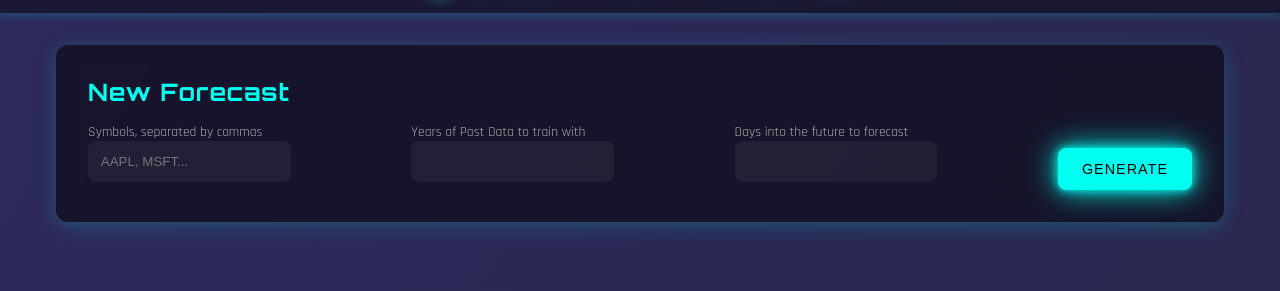
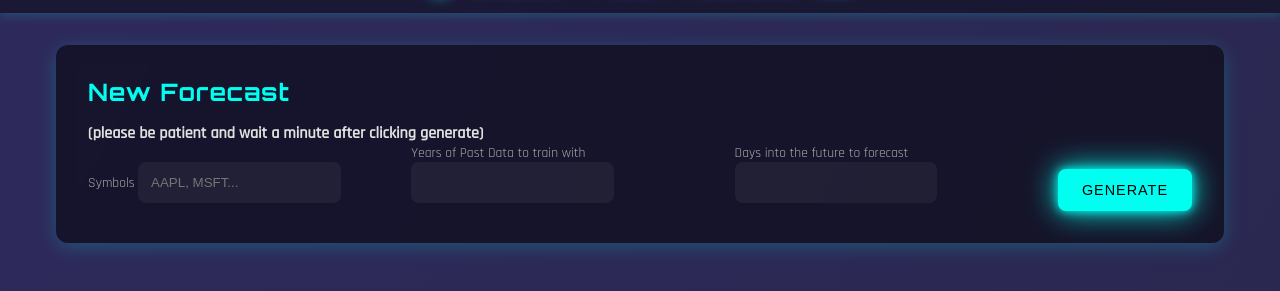
Before and after one commit to AdhamAbouaita/StockPredictor, a plain HTML site: page index_template.html in a window 1280 px wide. Shown: the part 55-346 px from the top of the page. Drawn offline with Linux system fonts and the light colour scheme.

Commit message:
updated html file.

```diff
--- a/index_template.html
+++ b/index_template.html
@@ -170,10 +170,11 @@
     <!-- static form -->
     <section class='form-section'>
       <h2>New Forecast</h2>
+      <h4>(please be patient and wait a minute after clicking generate)</h4>
       <form id='paramsForm'>
         <div class='form-group'>
           <label>
-            Symbols, separated by commas
+            Symbols
             <input type='text' name='symbols' placeholder='AAPL, MSFT...' required>
           </label>
         </div>
```
